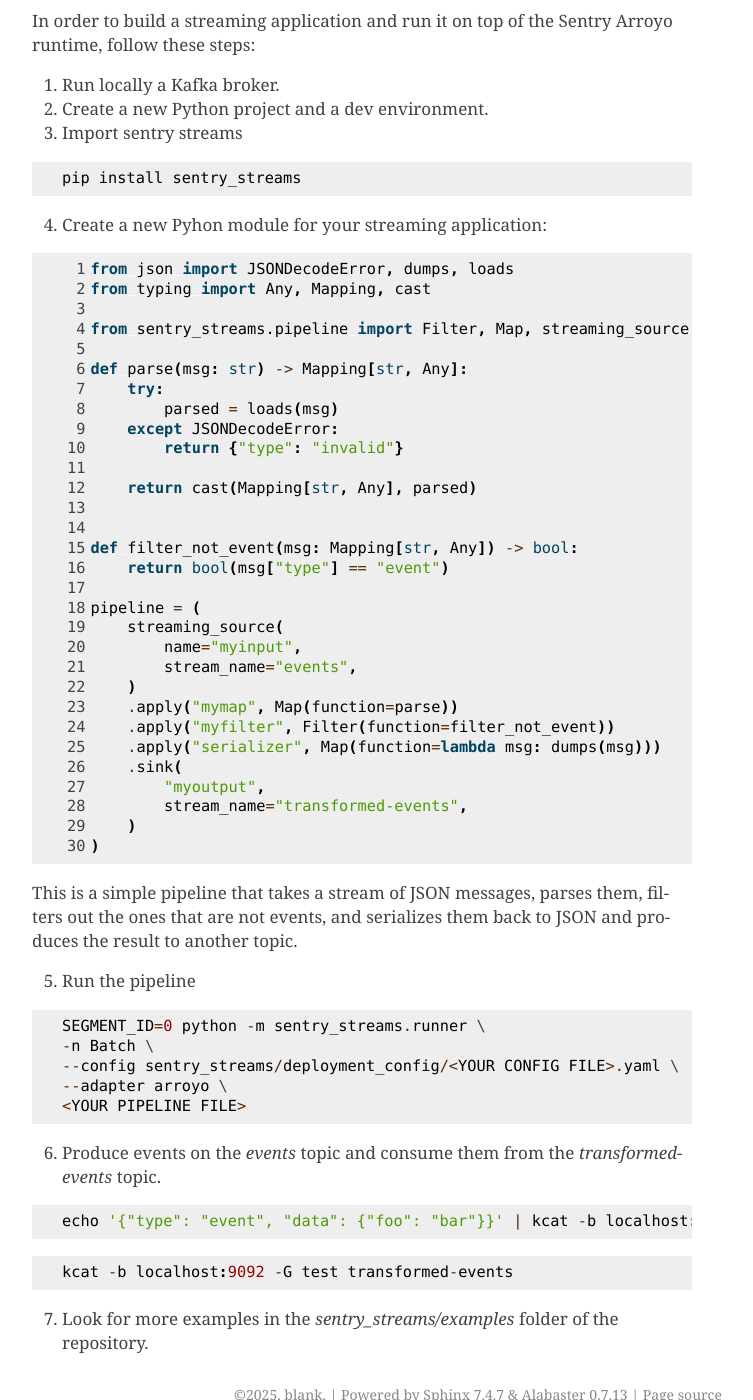
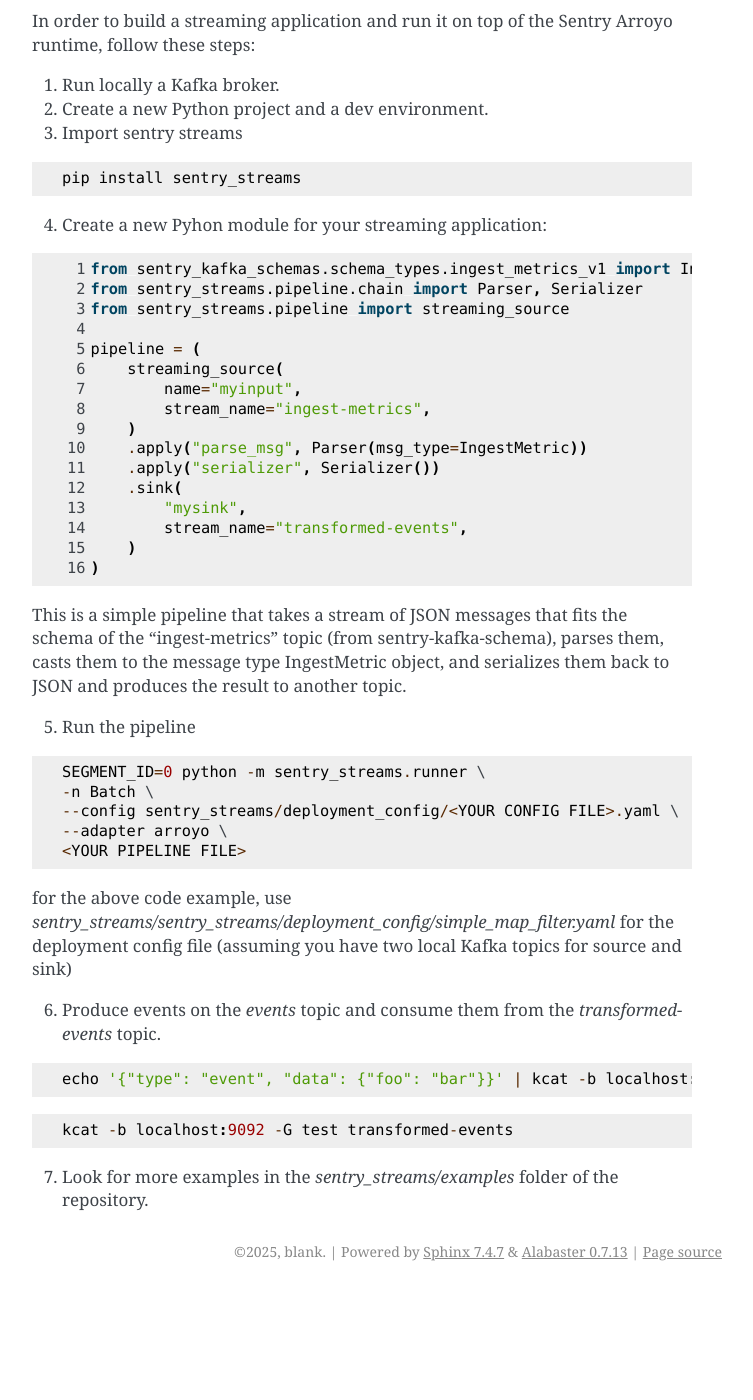
Before and after one commit to getsentry/streams, a Sphinx documentation site: the page built from sentry_streams/docs/source/intro.rst, in a window 1280 px wide and 1400 px high, scrolled down 1010 px. Shown: the whole window, without its empty margins (388-1141 px from the left). Built offline with Sphinx 7.4.7, drawn with Linux system fonts in a browser that asks for light colours; after the commit the page ends 2301 px from its top, so only the background shows below that.

Commit message:
try
add code

push latest app code

change back to mysink

add

```diff
--- a/sentry_streams/docs/source/intro.rst
+++ b/sentry_streams/docs/source/intro.rst
@@ -63,39 +63,25 @@ runtime, follow these steps:
 .. code-block:: python
     :linenos:
 
-    from json import JSONDecodeError, dumps, loads
-    from typing import Any, Mapping, cast
-
-    from sentry_streams.pipeline import Filter, Map, streaming_source
-
-    def parse(msg: str) -> Mapping[str, Any]:
-        try:
-            parsed = loads(msg)
-        except JSONDecodeError:
-            return {"type": "invalid"}
-
-        return cast(Mapping[str, Any], parsed)
-
-
-    def filter_not_event(msg: Mapping[str, Any]) -> bool:
-        return bool(msg["type"] == "event")
+    from sentry_kafka_schemas.schema_types.ingest_metrics_v1 import IngestMetric
+    from sentry_streams.pipeline.chain import Parser, Serializer
+    from sentry_streams.pipeline import streaming_source
 
     pipeline = (
         streaming_source(
             name="myinput",
-            stream_name="events",
+            stream_name="ingest-metrics",
         )
-        .apply("mymap", Map(function=parse))
-        .apply("myfilter", Filter(function=filter_not_event))
-        .apply("serializer", Map(function=lambda msg: dumps(msg)))
+        .apply("parse_msg", Parser(msg_type=IngestMetric))
+        .apply("serializer", Serializer())
         .sink(
-            "myoutput",
+            "mysink",
             stream_name="transformed-events",
         )
     )
 
-This is a simple pipeline that takes a stream of JSON messages, parses them,
-filters out the ones that are not events, and serializes them back to JSON
+This is a simple pipeline that takes a stream of JSON messages that fits the schema of the "ingest-metrics" topic (from sentry-kafka-schema), parses them,
+casts them to the message type IngestMetric object, and serializes them back to JSON
 and produces the result to another topic.
 
 5. Run the pipeline
@@ -108,6 +94,7 @@ and produces the result to another topic.
     --adapter arroyo \
     <YOUR PIPELINE FILE>
 
+for the above code example, use `sentry_streams/sentry_streams/deployment_config/simple_map_filter.yaml` for the deployment config file (assuming you have two local Kafka topics for source and sink)
 
 6. Produce events on the `events` topic and consume them from the `transformed-events` topic.
 
```
